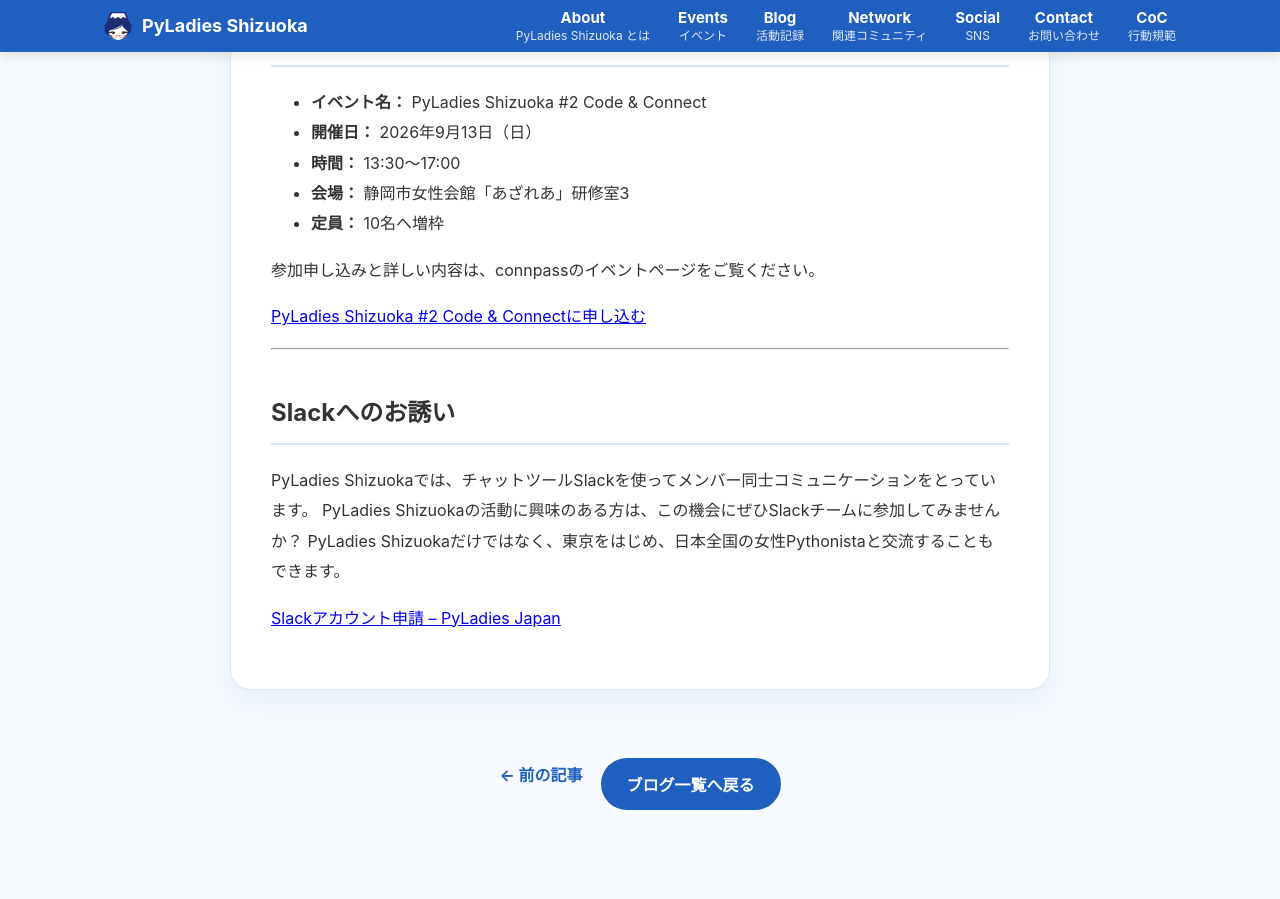
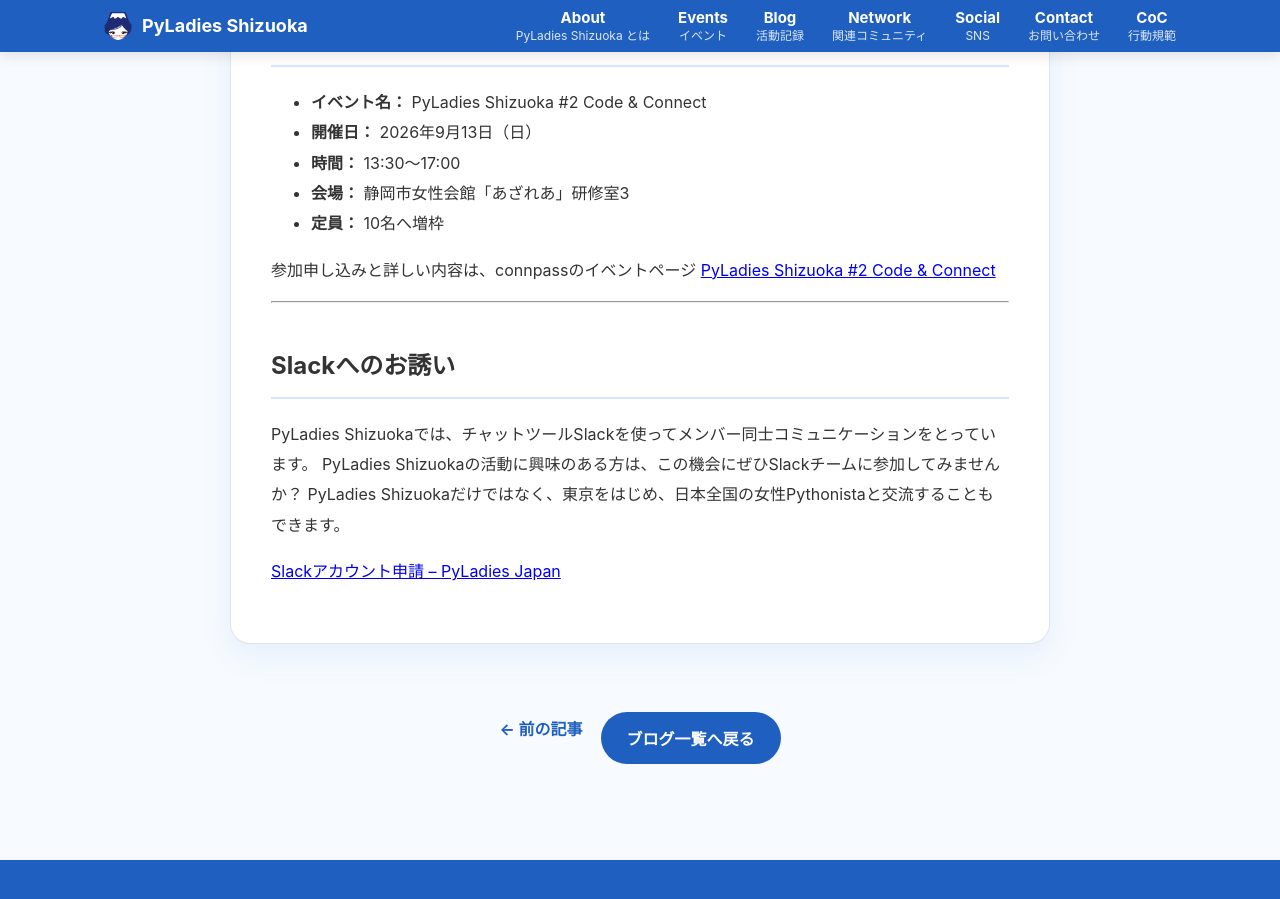
Before and after one commit to PyLadiesShizuoka/pyladiesshizuoka.github.io, a Jekyll site: the page built from _posts/2026-08-30-nametag.md, in a window 1280 px wide and 900 px high, scrolled down 1009 px. Built offline with Jekyll 4.4.1, drawn with Linux system fonts in a browser that asks for light colours.

Commit message:
Update 2026-08-30-nametag.md

```diff
--- a/_posts/2026-08-30-nametag.md
+++ b/_posts/2026-08-30-nametag.md
@@ -28,9 +28,7 @@
 - **会場：** 静岡市女性会館「あざれあ」研修室3
 - **定員：** 10名へ増枠
 
-参加申し込みと詳しい内容は、connpassのイベントページをご覧ください。
-
-[PyLadies Shizuoka #2 Code & Connectに申し込む](https://pyladies-shizuoka.connpass.com/event/401156/)
+参加申し込みと詳しい内容は、connpassのイベントページ [PyLadies Shizuoka #2 Code & Connect](https://pyladies-shizuoka.connpass.com/event/401156/)
 
 ---
 ## Slackへのお誘い
```
